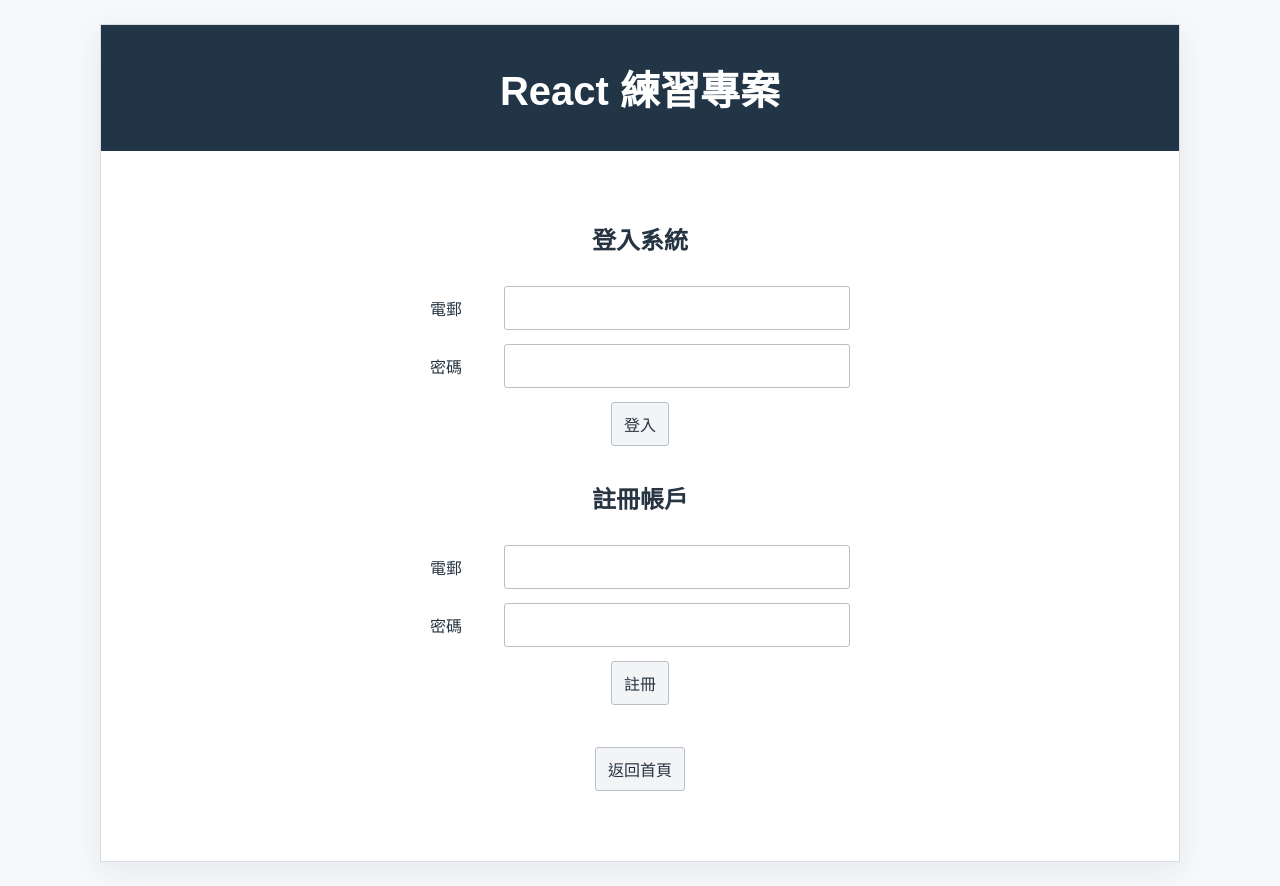
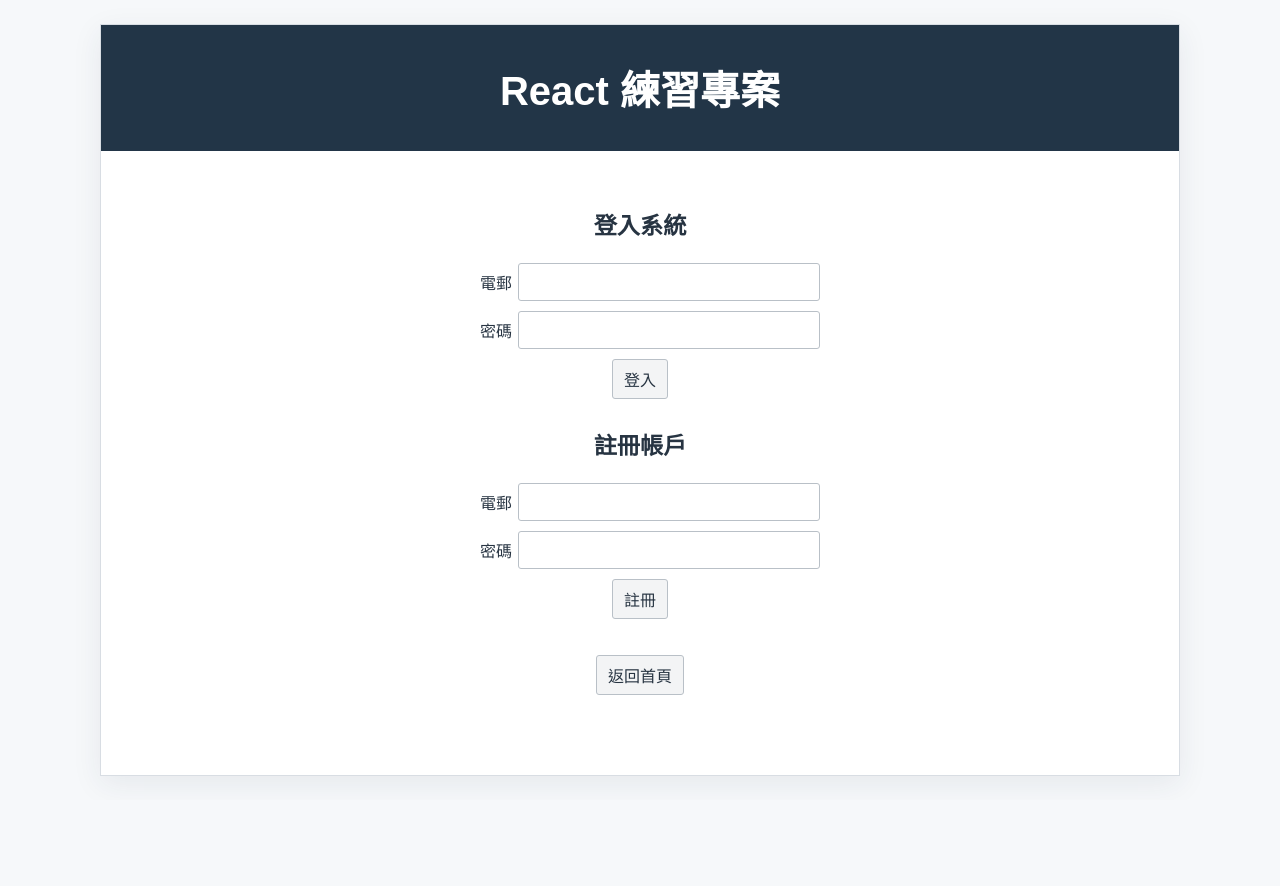
Before and after one commit to jessicaKY/accounting, a Next.js app: page /login in a window 1280 px wide. After the commit the page ends 800 px from the top, so only its background shows below. Built offline with nearby package versions, Linux system fonts and the light colour scheme; no server answers.

Commit message:
style: refine authentication form spacing

```diff
--- a/src/components/auth.module.css
+++ b/src/components/auth.module.css
@@ -27,42 +27,50 @@
 .content {
   display: grid;
   justify-items: center;
-  gap: 34px;
-  padding: 70px 24px;
+  gap: 28px;
+  padding: 56px 24px;
 }
 
 .form {
   display: grid;
-  width: min(100%, 420px);
-  gap: 14px;
+  width: min(100%, 360px);
+  gap: 10px;
 }
 
 .form h2 {
-  margin: 0 0 16px;
+  margin: 0 0 12px;
+  font-size: 1.45rem;
   text-align: center;
 }
 
 .form label {
   display: grid;
-  grid-template-columns: 64px 1fr;
+  grid-template-columns: 52px minmax(0, 1fr);
   align-items: center;
-  gap: 10px;
+  gap: 6px;
 }
 
-.form input,
+.form label span {
+  text-align: right;
+}
+
 .form button,
 .button,
 .homeLink {
-  min-height: 44px;
+  min-height: 40px;
   border: 1px solid #b9c0c7;
   border-radius: 3px;
-  padding: 9px 12px;
+  padding: 7px 11px;
   color: var(--foreground);
   background: #f3f4f5;
 }
 
 .form input {
+  min-height: 38px;
   min-width: 0;
+  border: 1px solid #b9c0c7;
+  border-radius: 3px;
+  padding: 6px 9px;
   background: #fff;
 }
 
@@ -131,11 +139,11 @@
   }
 
   .content {
-    padding: 46px 20px;
+    padding: 42px 20px;
   }
 
   .form label {
-    grid-template-columns: 1fr;
+    grid-template-columns: 52px minmax(0, 1fr);
     gap: 6px;
   }
 }
```
